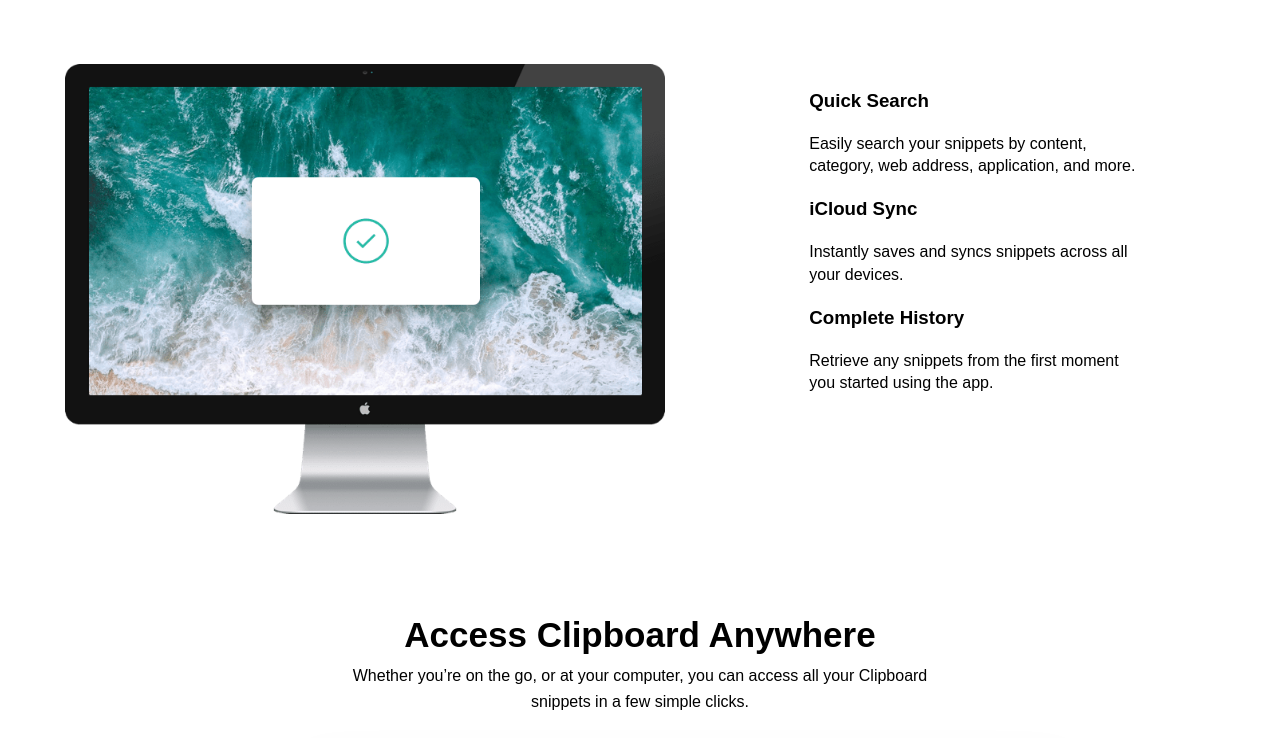
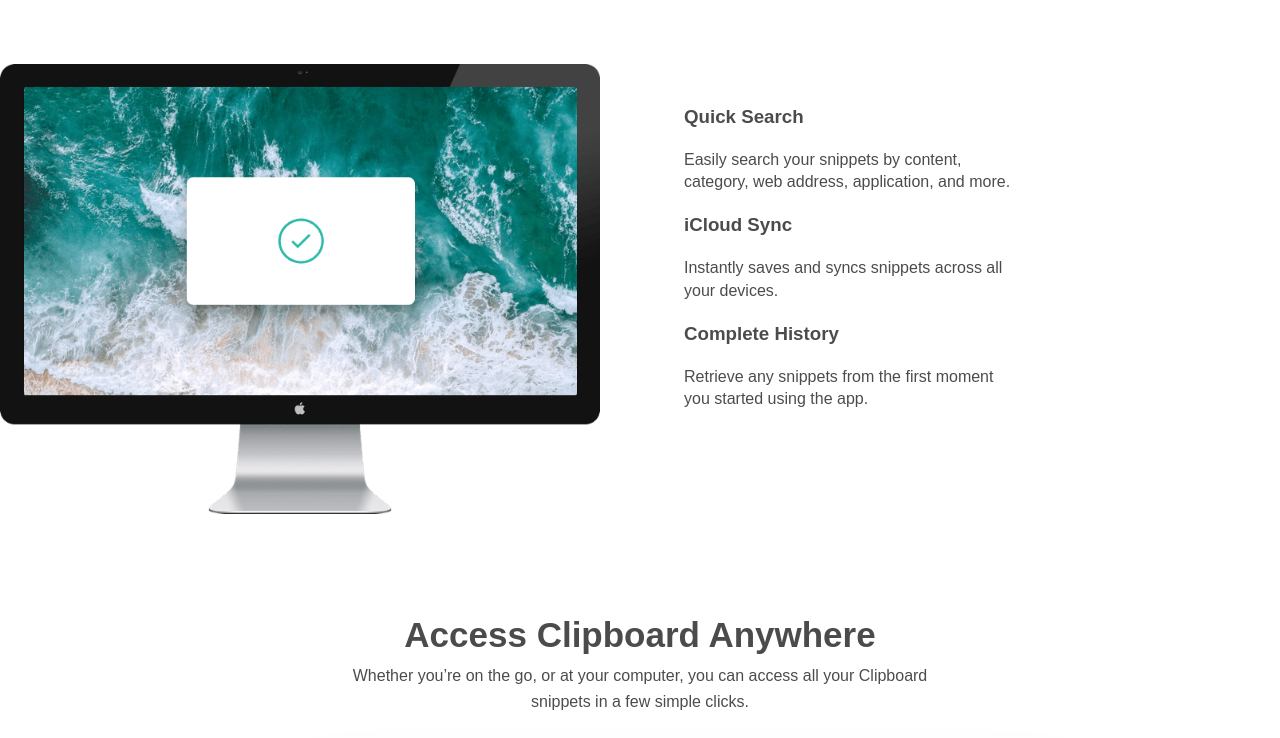
Before and after one commit to sommzy/clipboard_landing_page, a plain HTML site: page index.html in a window 1280 px wide. Shown: the part 607-1345 px from the top of the page. Drawn offline with Linux system fonts and the light colour scheme; a web font is replaced by a local one.

Commit message:
Clipboard landing page index

```diff
--- a/index.html
+++ b/index.html
@@ -46,7 +46,7 @@
 
     .textbox {
       line-height: normal;
-      margin: 5px 80px;
+      margin: 21px 84px;
       text-align: justify;
       line-height: 1.4;
       padding: 0;
@@ -73,6 +73,11 @@
       box-shadow: 0px 3px 0px 0px hsl(233deg 19% 46%)
     }
 
+    .flexxx {
+      display: flex;
+      /* justify-content: space-evenly; */
+    }
+
     ul {
       list-style-type: none;
       text-align: justify;
@@ -93,9 +98,13 @@
     .shift {
       margin-left: 20px;
     }
-    /* p {
+
+    p,
+    h1,
+    h2,
+    h3 {
       opacity: 0.7;
-    } */
+    }
   </style>
 </head>
 
@@ -126,7 +135,7 @@
     organize everything.
   </p>
   <br /><br />
-  <div class="flex">
+  <div class="flexxx">
     <img src="computer.png" alt="Computer" height="450" width="600" />
     <div class="textbox">
       <h3>Quick Search</h3>
```
